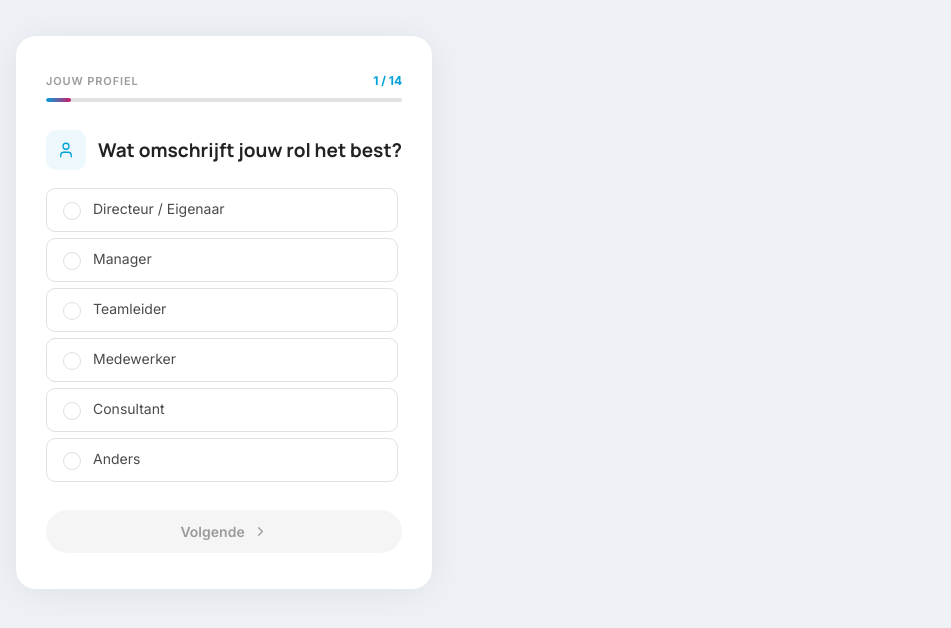
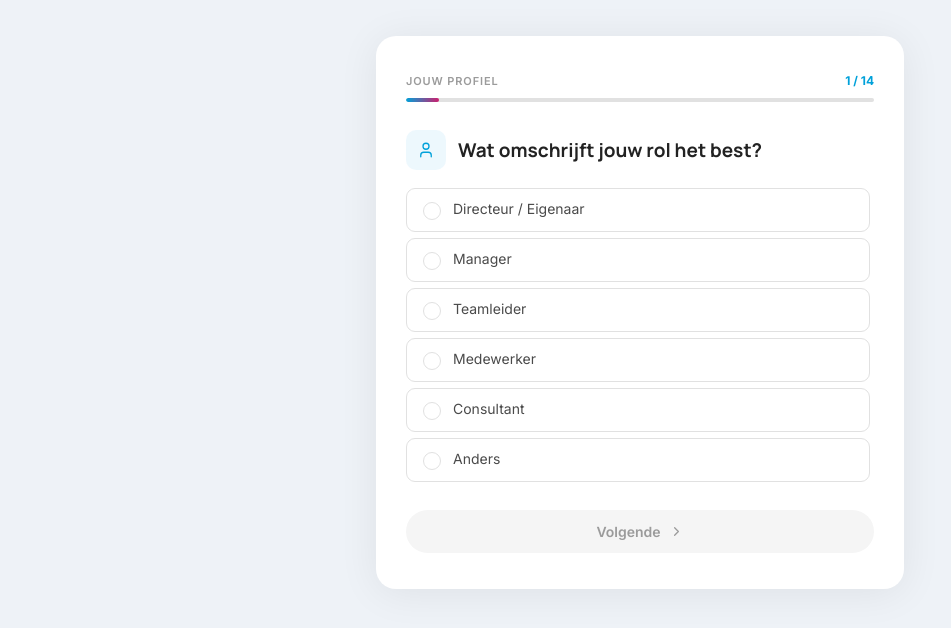
Before and after one commit to Sugijomon/aisa-lead-funnel, a React (Vite) app: page / in a window 1280 px wide. Both pictures are taken after a click on the button "Start jouw assessment". Shown: the top 628 px of the page, without its empty margins (0-951 px from the left). Built offline with nearby package versions, Linux system fonts and the light colour scheme.

Commit message:
v23: body-level flex centering zoals Gemini analyse

```diff
--- a/src/App.jsx
+++ b/src/App.jsx
@@ -739,6 +739,7 @@ export default function App(){
         @import url('https://fonts.googleapis.com/css2?family=Inter:wght@400;500;600;700&family=Manrope:wght@500;600;700;800&display=swap');
         *{box-sizing:border-box;margin:0;padding:0}
         body{background:#EEF2F7;font-family:'Inter',sans-serif;}
+        #root{width:100%;}
         @keyframes fadeUp{from{opacity:0;transform:translateY(14px)}to{opacity:1;transform:translateY(0)}}
         @keyframes spin{to{transform:rotate(360deg)}}
         button{transition:all 0.18s}
@@ -748,12 +749,12 @@ export default function App(){
         ::-webkit-scrollbar{width:4px}
         ::-webkit-scrollbar-thumb{background:#E1E1E1;border-radius:99px}
       `}</style>
-      <div style={{minHeight:"100vh",background:screen==="splash"?"transparent":"#EEF2F7"}}>
+      <div style={{minHeight:"100vh",background:screen==="splash"?"transparent":"#EEF2F7",display:"flex",justifyContent:"center"}}>
         {screen==="splash" ? (
           <Splash onStart={()=>setScreen("quiz")}/>
         ) : (
-          <div style={{padding:"36px 16px"}}>
-          <div style={{width:"100%",maxWidth:560,margin:"0 auto"}}>
+          <div style={{width:"100%",maxWidth:560,padding:"36px 16px",boxSizing:"border-box",alignSelf:"flex-start"}}>
+          <div>
             <div style={{background:C.white,borderRadius:20,padding:"36px 30px",boxShadow:"0 4px 40px rgba(0,0,0,0.07)"}}>
               {screen==="quiz"    && <Question q={QUESTIONS[step]} answers={answers} setAnswers={setAnswers} onNext={next} onBack={back} step={step} total={QUESTIONS.length}/>}
               {screen==="loading" && <Loading/>}
```
